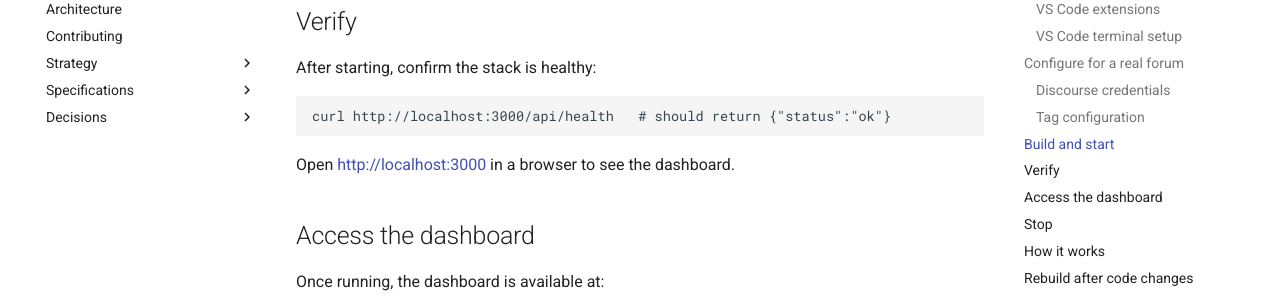
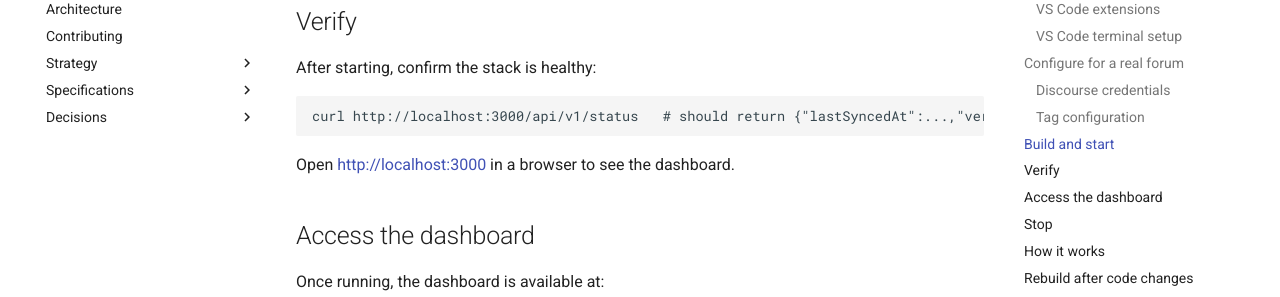
Before and after one commit to MorganDigitalAsyncTransparency/community, an MkDocs documentation site: the page built from discourse-observer/docs/getting-started.md, in a window 1280 px wide and 900 px high, scrolled down 3129 px. Shown: the part 153-450 px from the top of the window. Built offline with MkDocs 1.6.1 and Material for MkDocs 9.7.7, drawn with Linux system fonts in a browser that asks for light colours.

Commit message:
Fix verify endpoint in getting-started
Use /api/v1/status (contract endpoint) instead of /api/health
to confirm the full stack is working.

Co-Authored-By: Claude Opus 4.6 (1M context) <noreply@anthropic.com>

````diff
--- a/discourse-observer/docs/getting-started.md
+++ b/discourse-observer/docs/getting-started.md
@@ -110,7 +110,7 @@ docker compose up -d
 After starting, confirm the stack is healthy:
 
 ```sh
-curl http://localhost:3000/api/health   # should return {"status":"ok"}
+curl http://localhost:3000/api/v1/status   # should return {"lastSyncedAt":...,"version":"..."}
 ```
 
 Open <http://localhost:3000> in a browser to see the dashboard.
````
